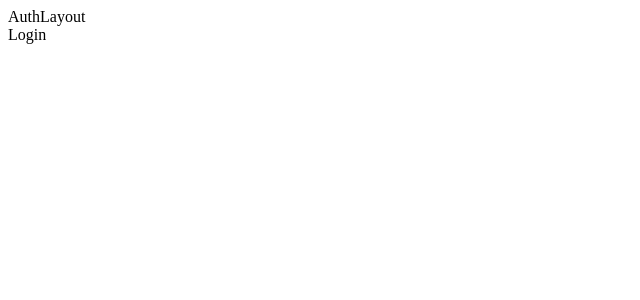
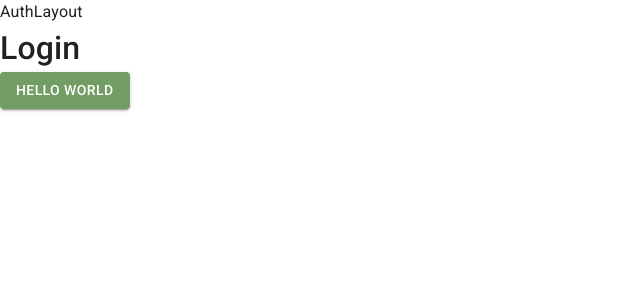
Before and after one commit to Sh0tlan/Air-Travel, a React (Vite) app: page /login in a window 1280 px wide. Shown: the top 300 px of the page, without its empty margins (0-640 px from the left). Built offline with nearby package versions, Linux system fonts and the light colour scheme.

Commit message:
feat: added mui setup

```diff
--- a/index.html
+++ b/index.html
@@ -3,6 +3,17 @@
   <head>
     <meta charset="UTF-8" />
     <meta name="viewport" content="width=device-width, initial-scale=1.0" />
+    <!-- Google Fonts -->
+    <link rel="preconnect" href="https://fonts.googleapis.com" />
+    <link rel="preconnect" href="https://fonts.gstatic.com" crossorigin />
+    <link
+      rel="stylesheet"
+      href="https://fonts.googleapis.com/css2?family=Roboto:wght@300;400;500;600;700;800;900&display=swap"
+    />
+    <link
+      href="https://fonts.googleapis.com/css2?family=Poppins:ital,wght@0,300;0,400;0,500;0,600;0,700;0,800;0,900;1,300&display=swap"
+      rel="stylesheet"
+    />
     <title>Za-Travel</title>
   </head>
   <body>
--- a/src/app/App.tsx
+++ b/src/app/App.tsx
@@ -1,20 +1,12 @@
-import { Route, Routes } from 'react-router-dom';
-
-import AuthLayout from '@features/layout/AuthLayout';
-import Home from '@pages/home';
-import Login from '@pages/login';
-import NoFoundPage from '@pages/no-found';
-import SignUp from '@pages/sign-up';
+import { AppRouter } from '@config/routes';
+import theme from '@config/styles/theme';
+import { CssBaseline, ThemeProvider } from '@mui/material';
 
 export default function App() {
   return (
-    <Routes>
-      <Route path="/" element={<Home />} />
-      <Route element={<AuthLayout />}>
-        <Route path="/sighn-up" element={<SignUp />} />
-        <Route path="/login" element={<Login />} />
-      </Route>
-      <Route path="*" element={<NoFoundPage />} />
-    </Routes>
+    <ThemeProvider theme={theme}>
+      <CssBaseline />
+      <AppRouter />
+    </ThemeProvider>
   );
 }
--- /dev/null
+++ b/src/app/config/routes/AppRouter.tsx
@@ -0,0 +1,20 @@
+import { Route, Routes } from 'react-router-dom';
+
+import AuthLayout from '@features/layout/AuthLayout';
+import HomePage from '@pages/home';
+import LoginPage from '@pages/login';
+import NoFoundPage from '@pages/no-found';
+import SignUpPage from '@pages/sign-up';
+
+export default function AppRouter() {
+  return (
+    <Routes>
+      <Route path="/" element={<HomePage />} />
+      <Route element={<AuthLayout />}>
+        <Route path="/sighn-up" element={<SignUpPage />} />
+        <Route path="/login" element={<LoginPage />} />
+      </Route>
+      <Route path="*" element={<NoFoundPage />} />
+    </Routes>
+  );
+}
--- /dev/null
+++ b/src/app/config/routes/index.ts
@@ -0,0 +1 @@
+export { default as AppRouter } from './AppRouter';
--- /dev/null
+++ b/src/app/config/styles/FontFamilies.ts
@@ -0,0 +1,3 @@
+export const FontFamilies = {
+  popins: 'Popins, Roboto, san-serif',
+};
--- /dev/null
+++ b/src/app/config/styles/FontWeights.ts
@@ -0,0 +1,6 @@
+export const FontWeights = {
+  regular: 400,
+  medium: 500,
+  semibold: 600,
+  bold: 700,
+};
--- /dev/null
+++ b/src/app/config/styles/index.ts
@@ -0,0 +1,3 @@
+export { default as theme } from './theme';
+export { default as FontFamilies } from './theme';
+export { default as FontWeights } from './theme';
--- /dev/null
+++ b/src/app/config/styles/theme.ts
@@ -0,0 +1,22 @@
+import { createTheme } from '@mui/material';
+
+import { FontFamilies } from './FontFamilies';
+import { FontWeights } from './FontWeights';
+
+const theme = createTheme({
+  palette: {
+    primary: { main: '#729E65' },
+  },
+});
+
+theme.typography.h1 = {
+  fontSize: '2rem',
+  lineHeight: '3rem',
+  fontFamily: FontFamilies.popins,
+  fontWeight: FontWeights.medium,
+  [theme.breakpoints.down('md')]: {
+    fontSize: '1.5rem',
+    lineHeight: '2.25rem',
+  },
+};
+export default theme;
--- a/src/pages/login.tsx
+++ b/src/pages/login.tsx
@@ -1,3 +1,10 @@
+import { Button, Typography } from '@mui/material';
+
 export default function LoginPage() {
-  return <div>Login</div>;
+  return (
+    <div>
+      <Typography variant="h1">Login</Typography>
+      <Button variant="contained">Hello world</Button>
+    </div>
+  );
 }
--- a/tsconfig.json
+++ b/tsconfig.json
@@ -24,7 +24,8 @@
     "baseUrl": ".",
     "paths": {
       "@pages/*": ["src/pages/*"],
-      "@features/*": ["src/features/*"]
+      "@features/*": ["src/features/*"],
+      "@config/*": ["src/app/config/*"]
     }
   },
   "include": ["src"],
--- a/vite.config.ts
+++ b/vite.config.ts
@@ -1,13 +1,15 @@
-import { defineConfig } from "vite";
-import react from "@vitejs/plugin-react";
-import path from "path";
+import path from 'path';
+import { defineConfig } from 'vite';
+
+import react from '@vitejs/plugin-react';
 
 // https://vitejs.dev/config/
 export default defineConfig({
   resolve: {
     alias: {
-      "@pages": path.resolve(__dirname, "./src/pages"),
-      "@features": path.resolve(__dirname, "./src/features"),
+      '@pages': path.resolve(__dirname, './src/pages'),
+      '@features': path.resolve(__dirname, './src/features'),
+      '@config': path.resolve(__dirname, './src/app/config'),
     },
   },
   plugins: [react()],
```
Also changed, not shown: package.json (+21 -17 lines), 1 other file (tests, documents, lock files or other folders).
